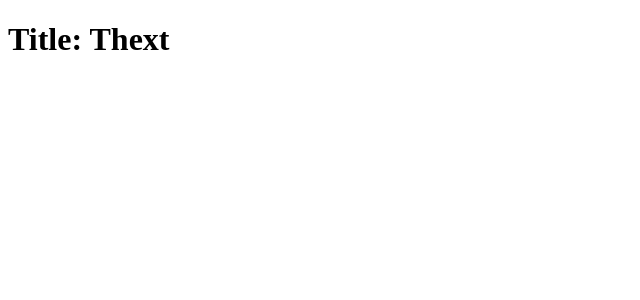
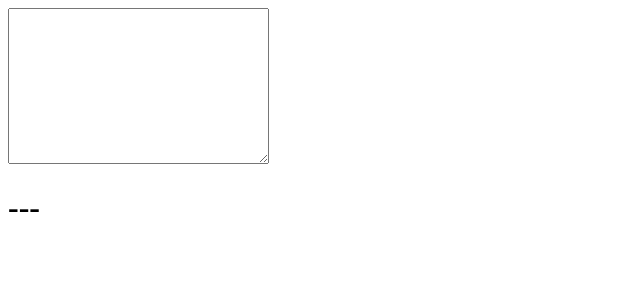
Before and after one commit to u3133382danielparsons/react-egghead, a React (Create React App) app: page / in a window 1280 px wide. Shown: the top 300 px of the page, without its empty margins (0-640 px from the left). Built offline with nearby package versions, Linux system fonts and the light colour scheme.

Commit message:
Events occuring in textarea displayed

```diff
--- a/src/App.js
+++ b/src/App.js
@@ -1,25 +1,35 @@
 import React from 'react'
 
 class App extends React.Component {
-
+  constructor(){
+    super()
+    this.state = {currentEvent: '---'}
+    this.update = this.update.bind(this)
+  }
+  update(e){
+    this.setState({currentEvent: e.type})
+  }
   render(){
     return(
-      <Title text="Thext" />
+      <div>
+        <textarea
+          onKeyPress={this.update}
+          onCopy={this.update}
+          onCut={this.update}
+          onPaste={this.update}
+          onFocus={this.update}
+          onBlur={this.update}
+          onDoubleClick={this.update}
+          onTouchStart={this.update}
+          onTouchMove={this.update}
+          onTouchEnd={this.update}
+          cols="30"
+          rows="10"
+        />
+        <h1>{this.state.currentEvent}</h1>
+      </div>
     )
   }
 }
 
-const Title = (props) => <h1>Title: {props.text}</h1>
-
-Title.propTypes = {
-  text(props, propName, component){
-    if(!(propName in props)){
-      return new Error(`missing ${propName}`)
-    }
-    if(props[propName].length < 6){
-      return new Error(`${propName} was too short`)
-    }
-  }
-}
-
 export default App
```
